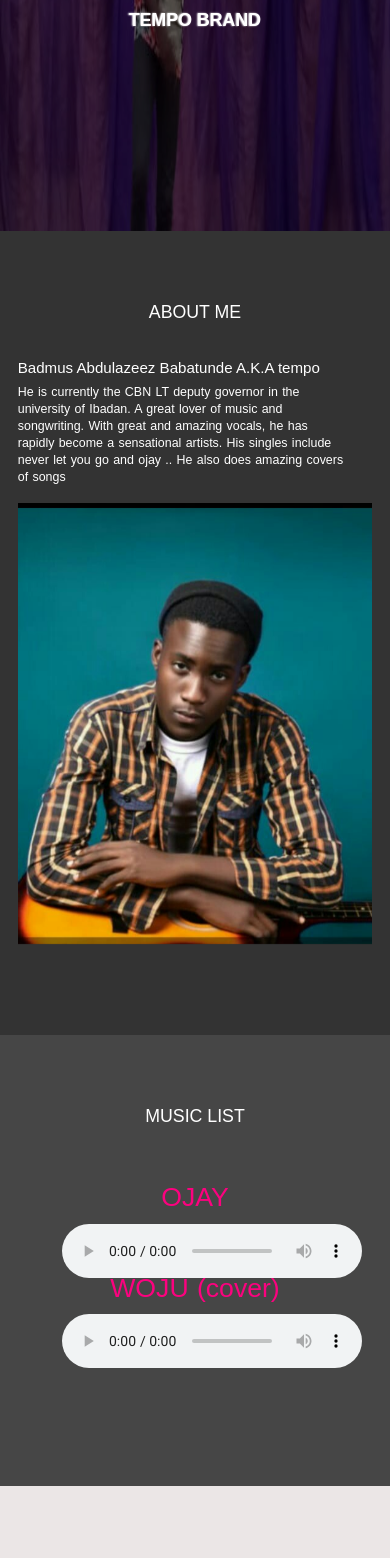
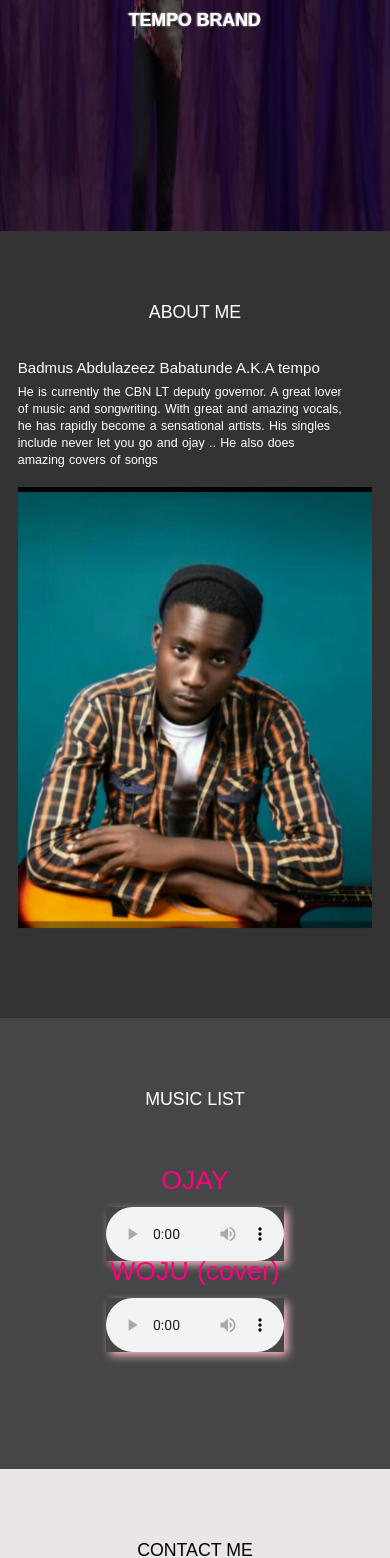
Before and after one commit to ashrofdev/tempo, a React (Create React App) app: page / in a window 390 px wide. Shown: the part 402-1960 px from the top of the page. Built offline with nearby package versions, Linux system fonts and the light colour scheme.

Commit message:
deploying

```diff
--- a/src/components/AboutMe/About.js
+++ b/src/components/AboutMe/About.js
@@ -14,7 +14,7 @@ const About = () => {
                             <h3>Badmus Abdulazeez Babatunde A.K.A tempo </h3>
                             <p>
                             He is currently
-                             the CBN  LT deputy governor in the university of Ibadan.
+                             the CBN  LT deputy governor.
                               A great lover of  music
                              and songwriting. With great and amazing vocals,
                               he has rapidly become a sensational artists.
--- a/src/components/Portfolio/portfolio.css
+++ b/src/components/Portfolio/portfolio.css
@@ -17,6 +17,7 @@
     margin-bottom: 2rem;
     font-size: 3rem;
 }
+
 
 .hire_me {
     grid-column: 1/-1;
@@ -65,6 +66,11 @@ video {
     .portfolio .works {
         display: block;
     }
+    audio {
+        width: 20rem;
+        box-shadow: .5rem .5rem 1rem pink;
+        margin: auto;
+    }
 
 }
 @media only screen and (max-width: 380px) {
```
